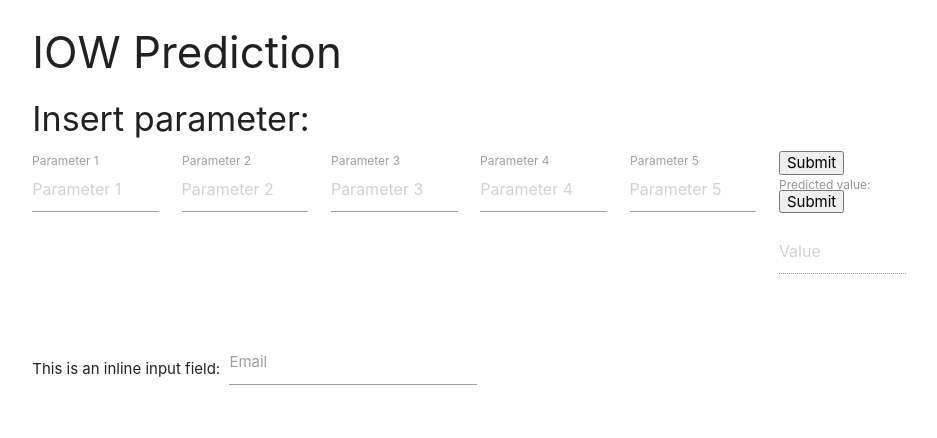
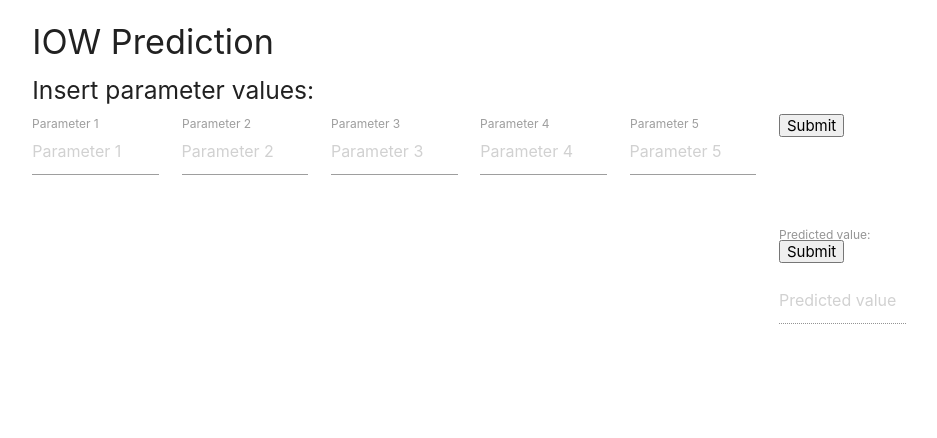
Before and after one commit to kuamirul/nodejs-ex, a website: page views/index.html in a window 1280 px wide. Shown: the whole page, without its empty margins (171-1108 px from the left). Drawn offline with nearby package versions, Linux system fonts and the light colour scheme.

Commit message:
Update index.html

```diff
--- a/views/index.html
+++ b/views/index.html
@@ -20,8 +20,8 @@
 
 <div class="row">
     <form class="col s12" action="/getScore" method="post">
-	  <h3>IOW Prediction </h3>
-	  <h4>Insert parameter:</h4>
+	  <h4>IOW Prediction </h4>
+	  <h5>Insert parameter values:</h5>
       <div class="row">
         <div class="input-field inline col s2">
           <input placeholder="Parameter 1" id="param_1" type="text" class="validate">
@@ -46,22 +46,15 @@
 		<div class="inline col s2">
 		  <input type="submit" value="Submit">
         </div>
-		<div class="input-field inline col s2">
+
+      </div>
+	  <div class="row">
+		<div class="input-field inline col s2 offset-s10">
 		  <input type="submit" value="Submit">
-          <input disabled placeholder="Value" id="out_value" type="text" class="validate">
-          <label for="param_">Predicted value:</label>
+          <input disabled placeholder="Predicted value" id="out_value" type="text" class="validate">
+          <label for="out_value">Predicted value:</label>
         </div>
-      </div>
-
-      <div class="row">
-        <div class="col s12">
-          This is an inline input field:
-          <div class="input-field inline">
-            <input id="email_inline" type="email" class="validate">
-            <label for="email_inline">Email</label>
-          </div>
-        </div>
-      </div>
+	  </div>
 
     </form>
   </div>
```
